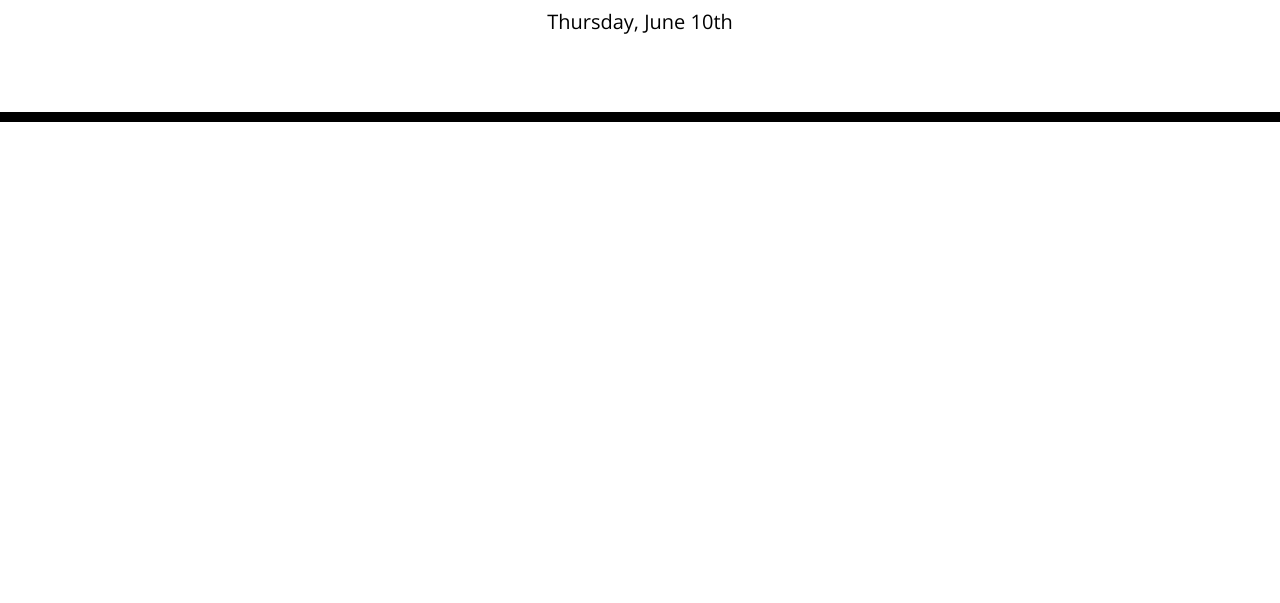
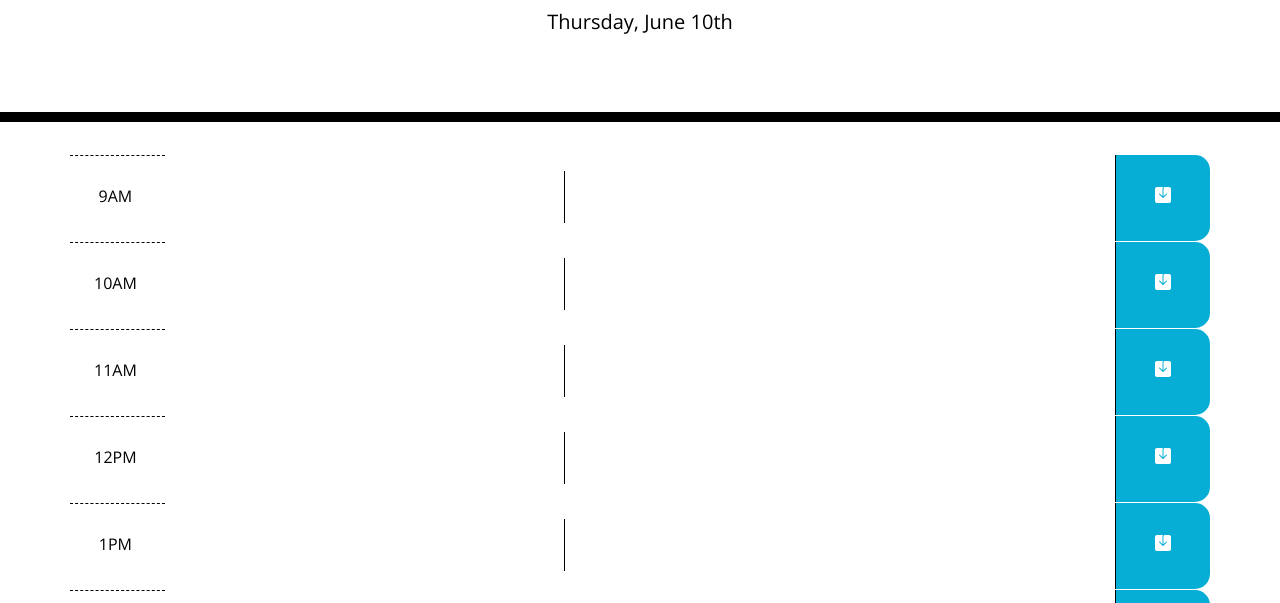
Before and after one commit to DN-Vanguard/Work-day-planner, a plain HTML site: page index.html in a window 1280 px wide. Shown: the part 182-785 px from the top of the page. Drawn offline with nearby package versions, Linux system fonts and the light colour scheme.

Commit message:
corrected index and css. update on JS = got everything to appear.

```diff
--- a/assets/css/style.css
+++ b/assets/css/style.css
@@ -21,10 +21,6 @@ textarea {
   border-bottom: 10px solid black;
 }
 
-.description {
-  white-space: pre-wrap;
-}
-
 .time-block {
   text-align: center;
   border-radius: 15px;
@@ -32,7 +28,6 @@ textarea {
 
 .row {
   white-space: pre-wrap;
-  height: 80px;
   border-top: 1px solid white;
 }
 
--- a/assets/js/script.js
+++ b/assets/js/script.js
@@ -1,34 +1,49 @@
 // global variables
+var currentDayEl = $("#currentDay");
+var tableEl = $("#table");
+var currentHour = moment().format("HH");
 
-var currentDayEl = $('#currentDay');
-var tableEL = $('#table');
-var currentHour = moment().format('HH');
-// ^^ display current time
-
-currentDayEl.text(moment().format('dddd, MMMM Do'));
-// ^^ display current date minus the year
-
+currentDayEl.text(moment().format("dddd, MMMM Do"));
+// display date
 
 function spreadsheet() {
-// creation of the spreadsheet planner in js instead of HTML
+// builds html elements that appear in index.html once launched
     for (var i=0; i<=8; i++) {
-        var clock = i + 9;
-        // ^^ start the spreadsheet at 9:00
+        var hour = i + 9;
         var hours24 = i + 9;
-        //  ^^ placeholder variable to keep the clock moving in an 24hour format
-        var amORpm = 'AM';
+        var amORpm = "AM";
+        // 24 hour format for a basic 9-5 work schedule
 
-            if (clock === 12) {
-                amORpm = 'PM';
-            } else if (clock > 12) {
-                clock -= 12;
-                amORpm = 'PM';
-            };
-            // ^^ This if else statement changes the time to AM or PM respectively
+        if (hour === 12) {
+            amORpm = "PM";
+        } else if (hour > 12) {
+            hour -= 12;
+            amORpm = "PM";
+        }; // switches to am or pm depending on time of day
 
+        tableEl.append(
+        // this generates data attribites to pull from based on the hour
+        // pulls the variables above and places them into the spreadsheet in the column that I set it to
+        // save icon is implemented in line 40
+            `
+        <div class = "row">
 
+            <div class = "col-1 hour">
+                ${hour}${amORpm}
+            </div>
 
-    }; // end of for loop
+            <div class = "col-10" data-hours24 = "${hours24}" id = "clock${hours24}">
+                <textarea id = "userInput${hours24}"></textarea>
+            </div>
+
+            <div class = "col-1 saveBtn" data-saveBtn = "${hours24}">
+                <i class = "bi-save-fill" data-saveBtn = "${hours24}"></i>
+            </div>
+
+        </div>
+            `
+        );
+    };
 };
 
-spreadsheet(); // any references to HTML elements created by this function must be done after this call
+spreadsheet();
--- a/index.html
+++ b/index.html
@@ -17,14 +17,12 @@
       href="https://use.fontawesome.com/releases/v5.8.1/css/all.css"
       integrity="sha384-50oBUHEmvpQ+1lW4y57PTFmhCaXp0ML5d60M1M7uH2+nqUivzIebhndOJK28anvf"
       crossorigin="anonymous"
-    />
-    <!-- ^^ icon -->
+    /> <!-- ^^ font awesome -->
 
     <link
       href="https://fonts.googleapis.com/css?family=Open+Sans&display=swap"
       rel="stylesheet"
-    />
-     <!-- ^^ fonts -->
+    /> <!-- ^^ fonts -->
 
     <link rel="stylesheet" href="./assets/css/style.css" />
     <!-- ^^ own css -->
@@ -40,7 +38,7 @@
       <p id="currentDay" class="lead"></p>
     </header>
 
-    <div class="container time-block" id="timeTable"></div>
+    <div class="container time-block" id="table"></div>
     <!-- ^^ Timeblock -->
 
 
```
